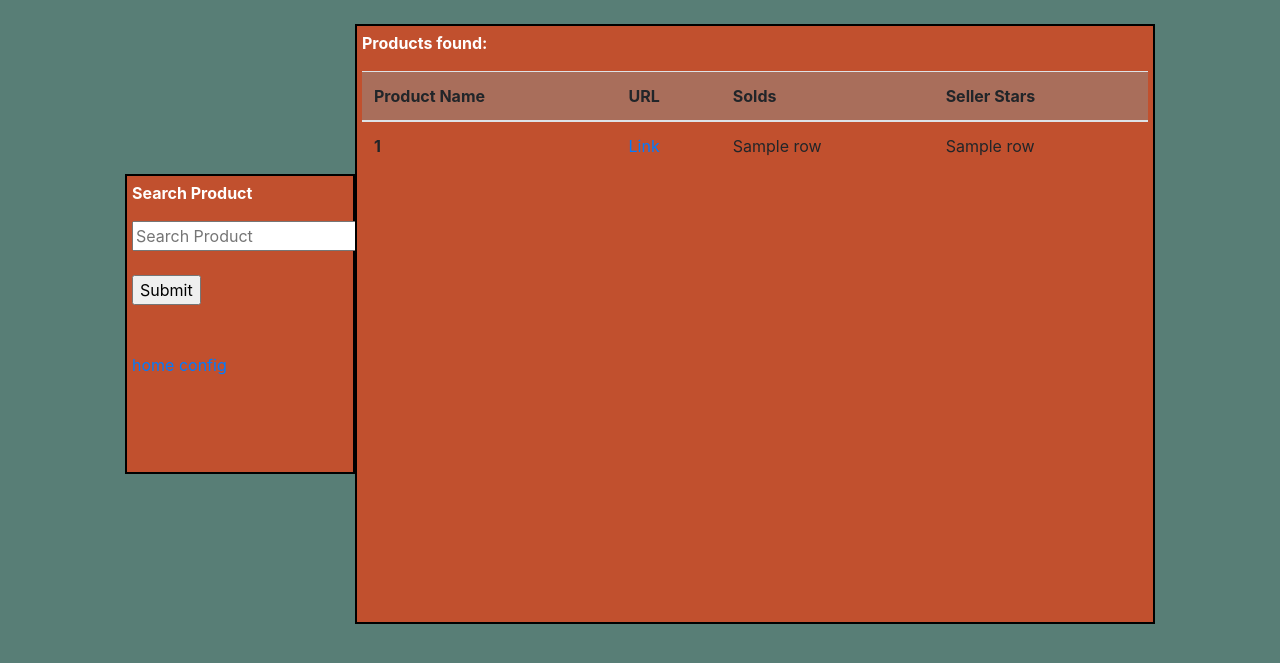
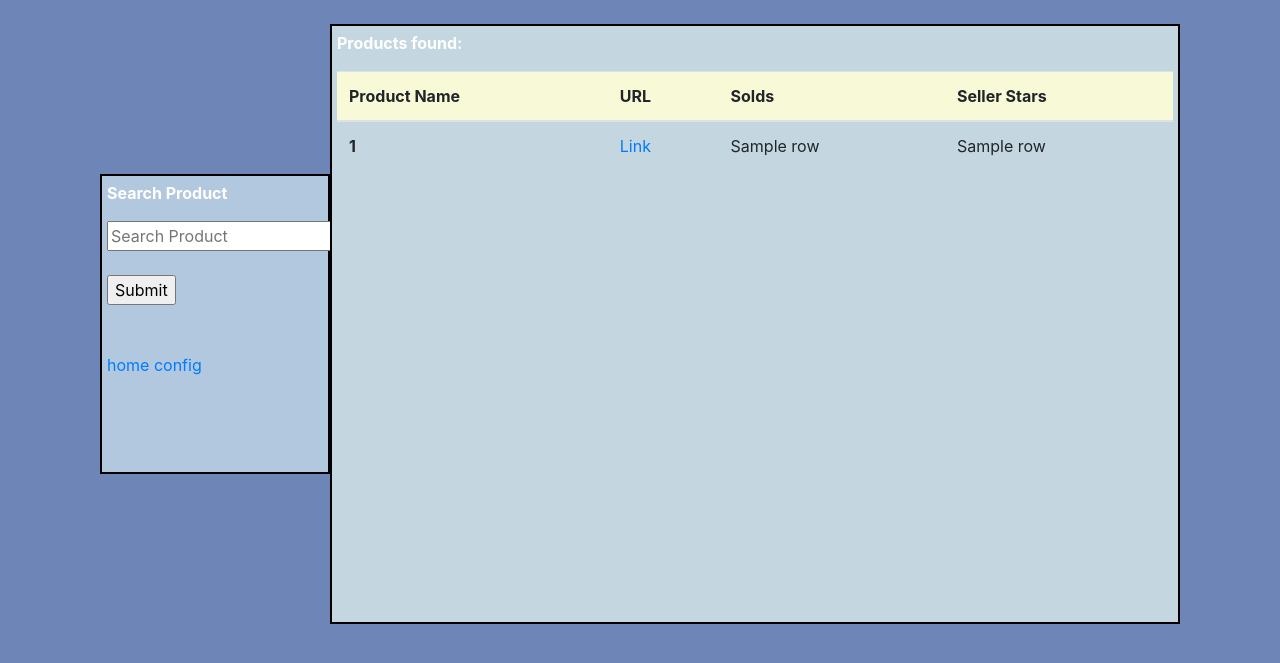
Before and after one commit to danieliko2/ebay_research_tool, a Flask app: template templates/home.html in a window 1280 px wide. Shown: the top 663 px of the page. Run offline with Flask 2, Linux system fonts and the light colour scheme; the template is opened without the code that fills it: most values are stand-ins (such as "Sample title", 1, 10 or a date in 2020); some libraries are stand-ins or nearby versions.

Commit message:
updated design

```diff
--- a/templates/home.html
+++ b/templates/home.html
@@ -19,7 +19,7 @@
     </script>
 </head>
 
-<body style="background:#587e76">
+<body style="background: #6E85B7">
 
     <meta charset="UTF-8">
     <meta http-equiv="X-UA-Compatible" content="IE=edge">
@@ -28,7 +28,7 @@
     <br>
     <div class="h- 100"></div>
     <div class="h-100 d-flex align-items-center justify-content-center">
-        <div style="color:#fff;background:#c1502e; height: 300px; width: 230px; padding: 5px; border:2px; border-color: black; border-style:solid;">
+        <div style="color:#fff;background:#B2C8DF; height: 300px; width: 230px; padding: 5px; border:2px; border-color: black; border-style:solid;">
             <p><b>Search Product</b></p>
             <form id = "listen_form" method="post">
                 <input id="productName" name="productName" type="text" placeholder="Search Product" required><br> <br>
@@ -43,15 +43,15 @@
             <a href="/">home</a>
             <a href="config">config</a>
         </div>
-        <div id="ip_list" class="overflow-auto" style="display: block; color:#fff;background:#c1502e; height: 600px; width: 800px; padding: 5px; border:2px; border-color: black; border-style:solid;">
+        <div id="ip_list" class="overflow-auto" style="display: block; color:#fff;background:#C4D7E0; height: 600px; width: 850px; padding: 5px; border:2px; border-color: black; border-style:solid;">
             <p><b>Products found:</b></p>
             <table class="table">
                 <thead>
                   <tr>
-                    <th scope="col" style="background:#a96e5b">Product Name</th>
-                    <th scope="col" style="background:#a96e5b">URL</th>
-                    <th scope="col" style="background:#a96e5b">Solds</th>
-                    <th scope="col" style="background:#a96e5b">Seller Stars</th>
+                    <th scope="col" style="background:#F8F9D7">Product Name</th>
+                    <th scope="col" style="background:#F8F9D7">URL</th>
+                    <th scope="col" style="background:#F8F9D7">Solds</th>
+                    <th scope="col" style="background:#F8F9D7">Seller Stars</th>
 
                   </tr>
                 </thead>
```
